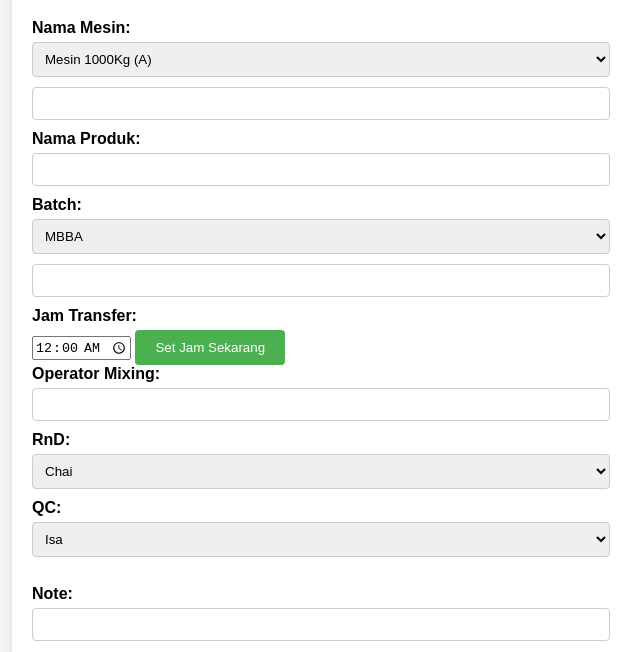
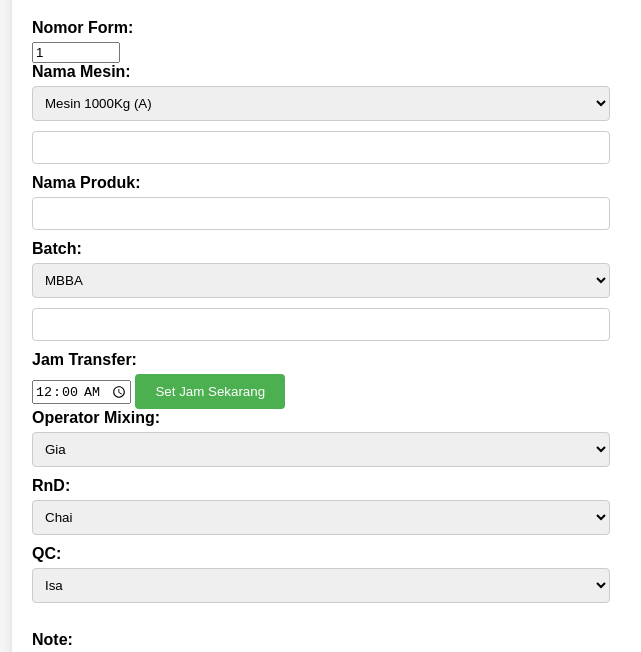
Before and after one commit to IsaParman/Reportmixing, a plain HTML site: page index.html in a window 1280 px wide. Shown: the part 131-783 px from the top of the page, without its empty margins (308-949 px from the left). Drawn offline with Linux system fonts and the light colour scheme.

Commit message:
Update index.html

```diff
--- a/index.html
+++ b/index.html
@@ -35,6 +35,9 @@ input[type="text"], select, textarea {
     border-radius: 4px;
     box-sizing: border-box;
 }
+input[type="number"] {
+    width: 80px;
+}
 button {
     background-color: #4caf50;
     color: white;
@@ -67,6 +70,8 @@ h1 {
 <div class="container">
     <h1>Report Mixing</h1>
     <form id="myForm">
+        <label for="nomorForm">Nomor Form:</label>
+        <input type="number" id="nomorForm" name="nomorForm" min="1" value="1"><br>
         <label for="namaMesin">Nama Mesin:</label>
         <select id="namaMesinPrefix" onchange="updateNamaMesinText()">
             <option value="Mesin 1000Kg (A)">Mesin 1000Kg (A)</option>
@@ -93,7 +98,14 @@ h1 {
         <input type="time" id="jamTransfer" name="jamTransfer" value="00:00" min="00:00" max="23:59">
         <button type="button" onclick="setJamSekarang()">Set Jam Sekarang</button><br>
         <label for="operatorMixing">Operator Mixing:</label>
-        <input type="text" id="operatorMixing" name="operatorMixing"><br>
+        <select id="operatorMixing" name="operatorMixing">
+            <option value="Gia">Gia</option>
+            <option value="Hapid">Hapid</option>
+            <option value="Ridwan">Ridwan</option>
+            <option value="Ilyas">Ilyas</option>
+            <option value="Abdy">Abdy</option>
+            <option value="Ard">Ard</option>
+        </select><br>
         <label for="rnd">RnD:</label>
         <select id="rnd" name="rnd">
             <option value="Chai">Chai</option>
@@ -129,6 +141,7 @@ h1 {
 
 <script>
 function tampilkanForm() {
+    var nomorForm = document.getElementById("nomorForm").value;
     var namaMesinPrefix = document.getElementById("namaMesinPrefix").value;
     var namaMesinSuffix = document.getElementById("namaMesinSuffix").value;
     var namaMesin = namaMesinPrefix + " " + namaMesinSuffix;
@@ -142,7 +155,7 @@ function tampilkanForm() {
     var qc = document.getElementById("qc").value;
     var note = document.getElementById("note").value;
 
-    var hasilForm = "<p><strong>1. Mesin:</strong> " + namaMesin + "</p>" +
+    var hasilForm = "<p><strong>" + nomorForm + ". Mesin:</strong> " + namaMesin + "</p>" +
                     "<p><strong>- Nama Produk:</strong> " + namaProduk + "</p>" +
                     "<p><strong>- Batch:</strong> " + batch + "</p>" +
                     "<p><strong>- Jam Transfer:</strong> " + jamTransfer + "</p>" +
```
